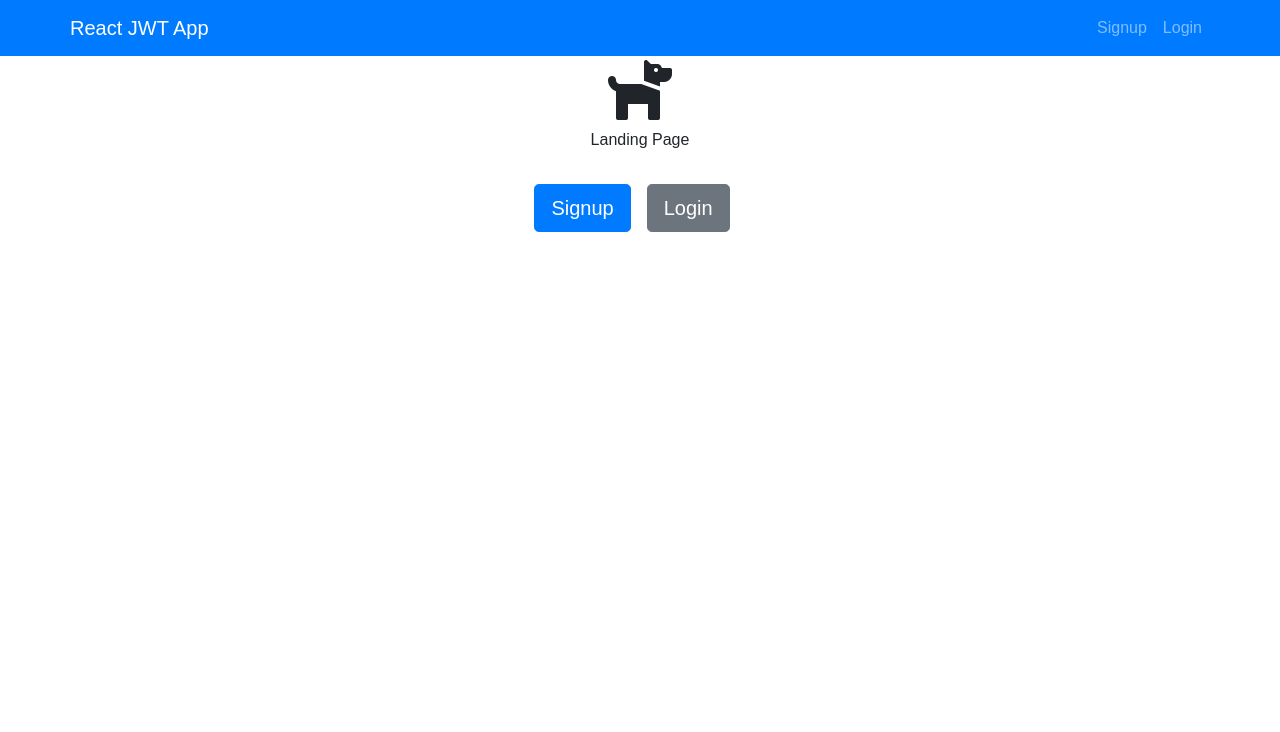
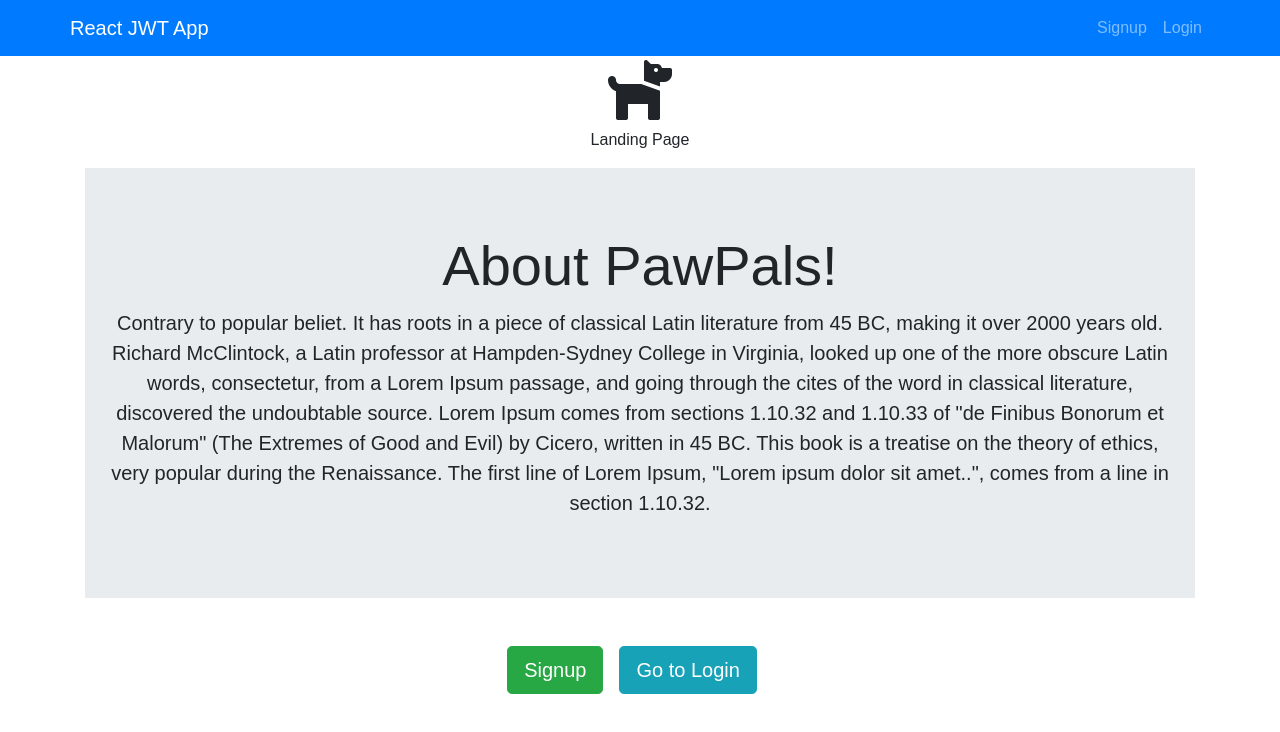
Before and after one commit to ac0712148/pawpals, a React (Create React App) app in the folder client/: page /landingpage in a window 1280 px wide. Shown: the top 732 px of the page. Built offline with nearby package versions, Linux system fonts and the light colour scheme.

Commit message:
signup and login routes added to landing page

```diff
--- a/client/src/pages/LandingPage/LandingPage.js
+++ b/client/src/pages/LandingPage/LandingPage.js
@@ -1,7 +1,7 @@
 import React from "react";
-// import { Link } from "react-router-dom";
+import { Link } from "react-router-dom";
 // import "./LandingPage.css";
-// import NavLinks from "../../components/Navbar/Navbar"
+
 
 function LandingPage() {
 
@@ -10,9 +10,20 @@
             <div className="bg1">
                 <h2><i className="fas fa-dog fa-2x" /></h2>
                 <p>Landing Page</p>
+                <div class="jumbotron jumbotron-fluid">
+                    <div class="container">
+                        <h1 class="display-4">About PawPals!</h1>
+                        <p class="lead">Contrary to popular beliet. It has roots in a piece of classical Latin literature from 45 BC, making it over 2000 years old. Richard McClintock, a Latin professor at Hampden-Sydney College in Virginia, looked up one of the more obscure Latin words, consectetur, from a Lorem Ipsum passage, and going through the cites of the word in classical literature, discovered the undoubtable source. Lorem Ipsum comes from sections 1.10.32 and 1.10.33 of "de Finibus Bonorum et Malorum" (The Extremes of Good and Evil) by Cicero, written in 45 BC. This book is a treatise on the theory of ethics, very popular during the Renaissance. The first line of Lorem Ipsum, "Lorem ipsum dolor sit amet..", comes from a line in section 1.10.32.</p>
+                    </div>
+                </div>
 
-                <button type="button" class="btn btn-primary btn-lg">Signup</button>
-                <button type="button" class="btn btn-secondary btn-lg m-3">Login</button>
+
+                <button type="button" class="btn btn-success btn-lg">
+                    <Link class="text-white" to="/signup">Signup</Link>
+                </button>
+                <button type="button" class="btn btn-info btn-lg m-3">
+                    <Link class="text-white" to="/login">Go to Login</Link>
+                </button>
             </div>
 
 
```
